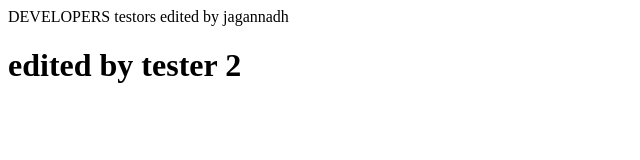
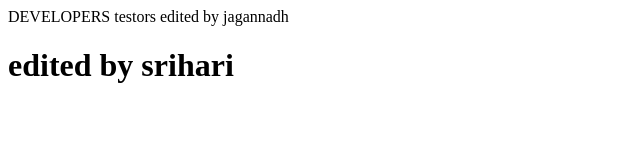
Before and after one commit to Saipavan052/developers, a plain HTML site: page index.html in a window 1280 px wide. Shown: the full height of the page, 0-640 px from the left. Drawn offline with Linux system fonts and the light colour scheme.

Commit message:
edited by srihari

```diff
--- a/index.html
+++ b/index.html
@@ -9,7 +9,7 @@
     <head>DEVELOPERS</head>
     <head> testors</head>
     <head>edited by jagannadh</head>
-    <h1>edited by tester 2</h1>
+    <h1>edited by srihari</h1>
 
 </body>
 </html>
```
